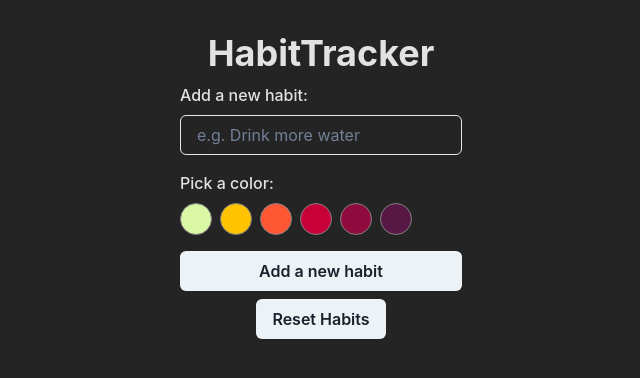
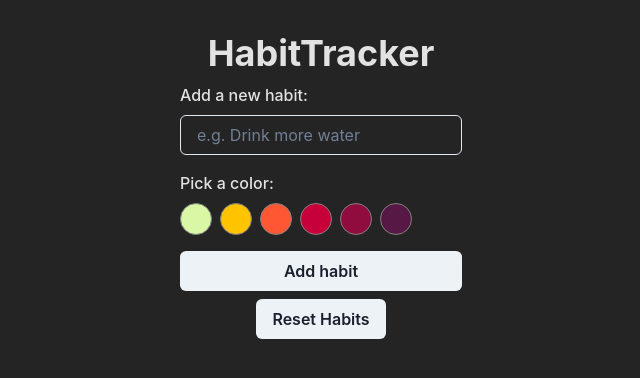
Before and after one commit to Mitronios/digital-academy-habit-tracker, a React (Vite) app: page / in a window 1280 px wide. Shown: the top 378 px of the page, without its empty margins (319-959 px from the left). Built offline with nearby package versions, Linux system fonts and the light colour scheme.

Commit message:
styles: modify styles to adjust UI.

```diff
--- a/src/App.css
+++ b/src/App.css
@@ -3,7 +3,8 @@
   margin: 0 auto;
   padding: 2rem;
   text-align: center;
+  background-color: #242424;
+  height: 100vh;
   color-scheme: light dark;
-  color: rgba(255, 255, 255, 0.87);
-  background-color: #242424;
+    color: rgba(255, 255, 255, 0.87);
 }
--- a/src/components/AppForm.tsx
+++ b/src/components/AppForm.tsx
@@ -11,6 +11,10 @@ export interface Habit {
   color: string;
 }
 
+interface AppFormProps {
+  onAddHabit: (newHabit: Habit) => void;
+}
+
 // Colors
 const AVAILABLE_COLORS = [
     "#DAF7A6",
@@ -21,7 +25,7 @@ const AVAILABLE_COLORS = [
     "#581845",
 ];
 
-const AppForm = () => {
+const AppForm = ({onAddHabit}: AppFormProps) => {
 
   // States
   const [habitName, setHabitName] = useState<string>("")
@@ -29,6 +33,16 @@ const AppForm = () => {
   // Handler
   const handleSubmit = (event: React.FormEvent) => {
     event.preventDefault();
+
+    // Define a new habit
+    const newHabit: Habit = {
+      id: crypto.randomUUID(),
+      name: habitName.trim(),
+      color: ""
+    }
+
+    // Handle the newHabit creation
+    onAddHabit(newHabit);
 
   };
 
@@ -66,7 +80,7 @@ const AppForm = () => {
             type="submit"
             onClick={() => {}}
           >
-            Add a new habit
+            Add habit
           </AppButton>
         </VStack>
       </form>
--- a/src/index.css
+++ b/src/index.css
@@ -2,7 +2,4 @@
   font-family: system-ui, Avenir, Helvetica, Arial, sans-serif;
   line-height: 1.5;
   font-weight: 400;
-  color-scheme: light dark;
-  color: rgba(255, 255, 255, 0.87);
-  background-color: #242424;
 }
```
